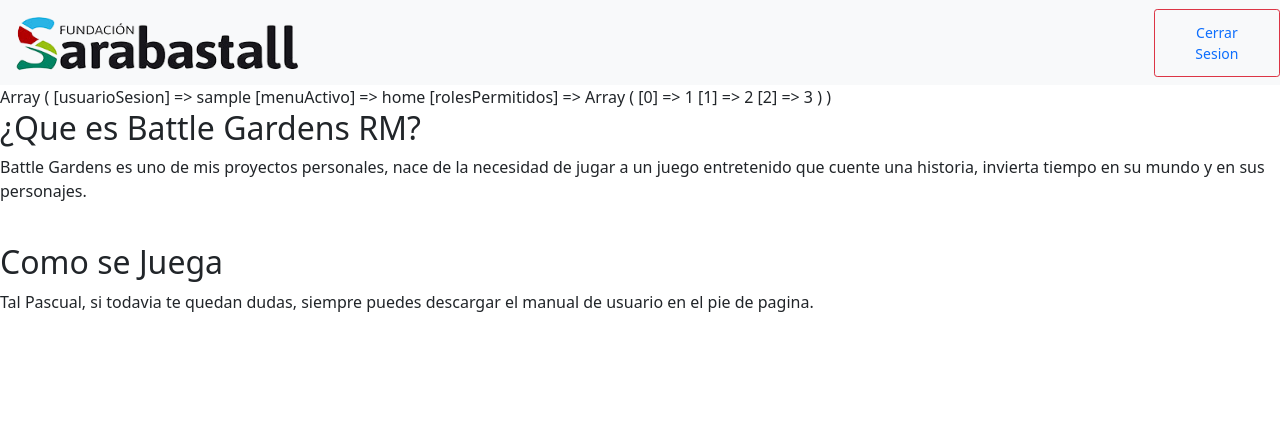
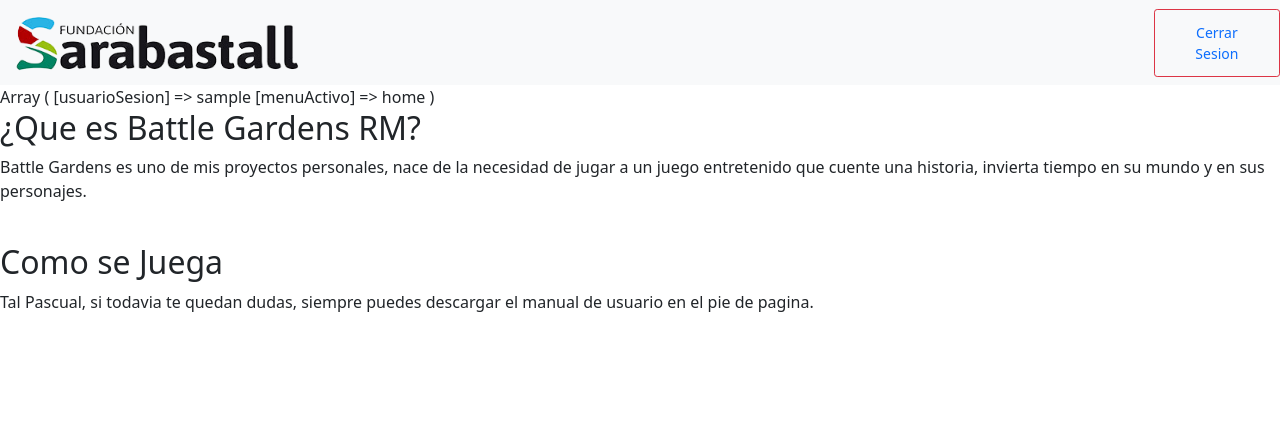
Before and after one commit to JrRedWolfy/BattleGardens, a PHP site: page /atletismo/index.php in a window 1280 px wide. Shown: the top 425 px of the page. Run offline with PHP 8.4, Linux system fonts and the light colour scheme; the visitor is signed in with stand-in values (Sample User, id 1); some libraries are stand-ins or nearby versions.

Commit message:
litfix 0

```diff
--- a/website/App/controladores/Inicio.php
+++ b/website/App/controladores/Inicio.php
@@ -16,9 +16,6 @@ class Inicio extends Controlador{
         //$this->datos["usuarioSesion"]->roles = $this->asesoriaModelo->getRolesProfesor($this->datos["usuarioSesion"]->id_profesor);
 
         //$this->datos["usuarioSesion"]->id_rol = obtenerRol($this->datos["usuarioSesion"]->roles);
-
-
-        $this->datos["rolesPermitidos"] = [1, 2, 3];
 
         // if(!tienePrivilegios($this->datos["usuarioSesion"]->Id_Rol, $this->datos["rolesPermitidos"])){
         //     echo "No tienes privilegios";
--- a/website/App/modelos/ArtefactoModelo.php
+++ b/website/App/modelos/ArtefactoModelo.php
@@ -9,7 +9,8 @@
         //Funciones de Artefacto
 
         public function new_artefacto(){
-            // Crear Artefacto
+
+
         }
 
         public function del_artefacto(){
```
